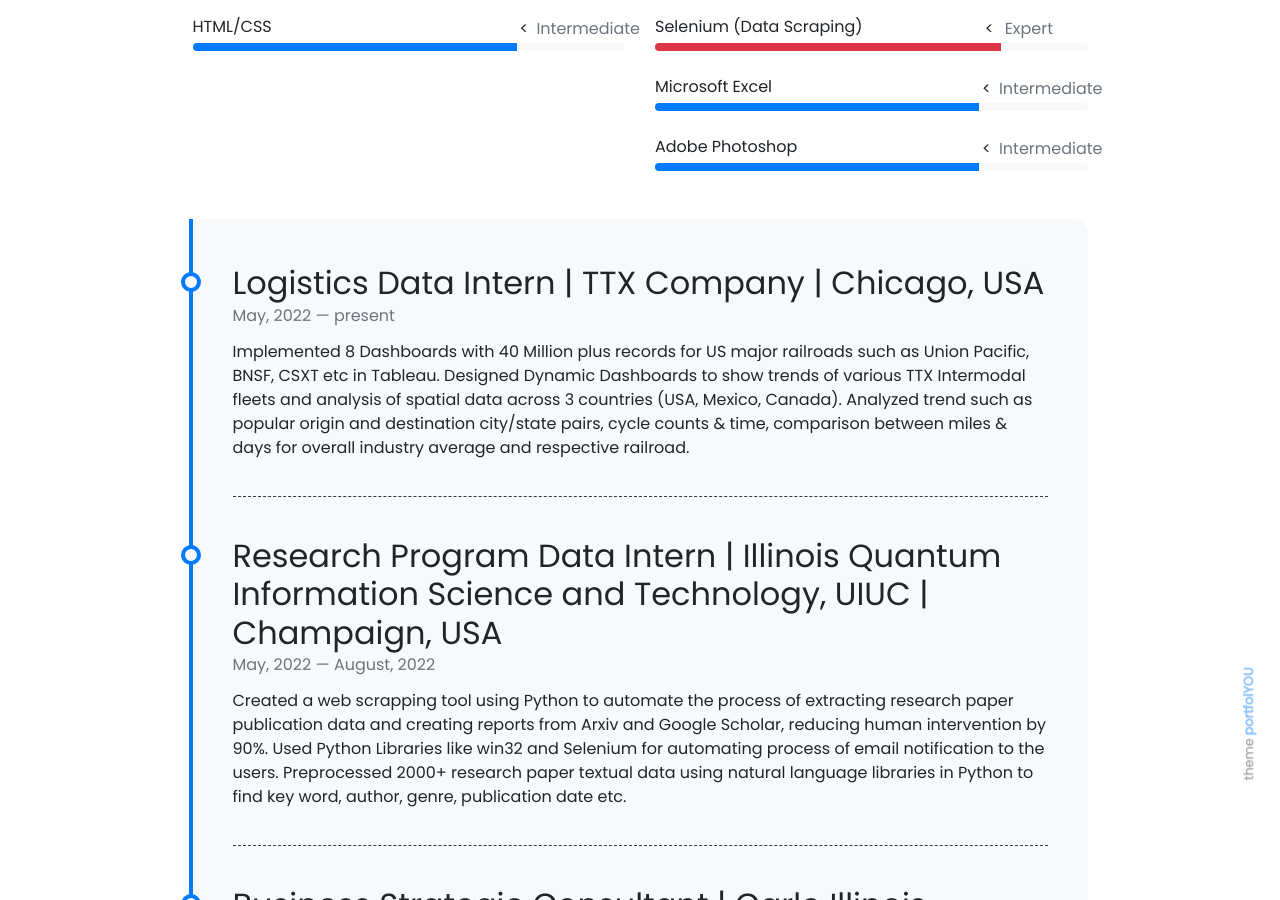
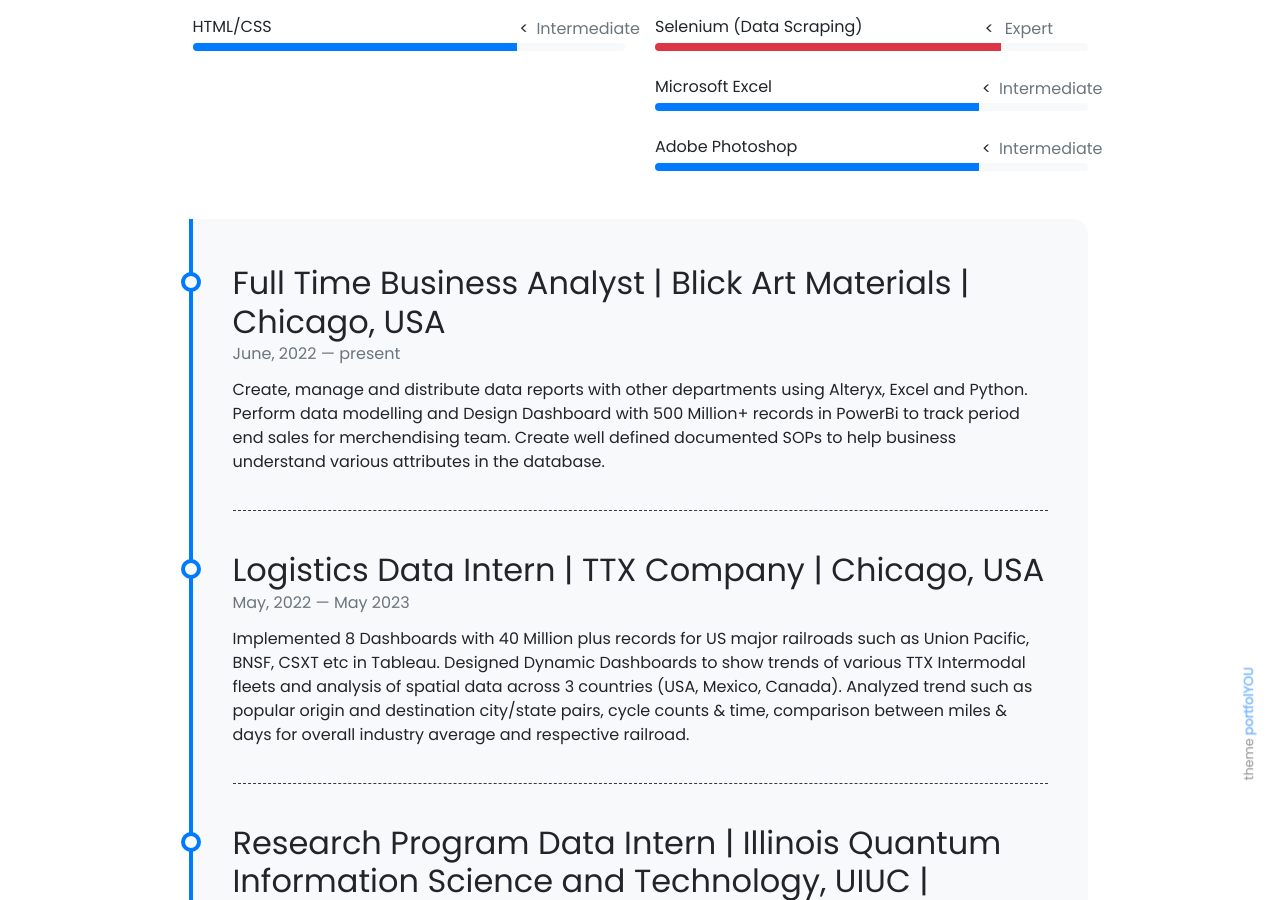
Before and after one commit to akshant10/akshant10.github.io, a Jekyll site: the page built from pages/about.md, in a window 1280 px wide and 900 px high, scrolled down 738 px. Built offline with Jekyll 4.4.1, drawn with Linux system fonts in a browser that asks for light colours; nearby versions of some CDN libraries.

Commit message:
Update timeline.yml

```diff
--- a/_data/timeline.yml
+++ b/_data/timeline.yml
@@ -1,6 +1,11 @@
+- title: Full Time Business Analyst | Blick Art Materials | Chicago, USA
+  from: June, 2022
+  to: present
+  description: Create, manage and distribute data reports with other departments using Alteryx, Excel and Python. Perform data modelling and Design Dashboard with 500 Million+ records in PowerBi to track period end sales for merchendising team. Create well defined documented SOPs to help business understand various attributes in the database.
+
 - title: Logistics Data Intern | TTX Company | Chicago, USA
   from: May, 2022
-  to: present
+  to: May 2023
   description: Implemented 8 Dashboards with 40 Million plus records for US major railroads such as Union Pacific, BNSF, CSXT etc in Tableau. Designed Dynamic Dashboards to show trends of various TTX Intermodal fleets and analysis of spatial data across 3 countries (USA, Mexico, Canada). Analyzed trend such as popular origin and destination city/state pairs, cycle counts & time, comparison between miles & days for overall industry average and respective railroad.
 
 - title: Research Program Data Intern | Illinois Quantum Information Science and Technology, UIUC | Champaign, USA
```
